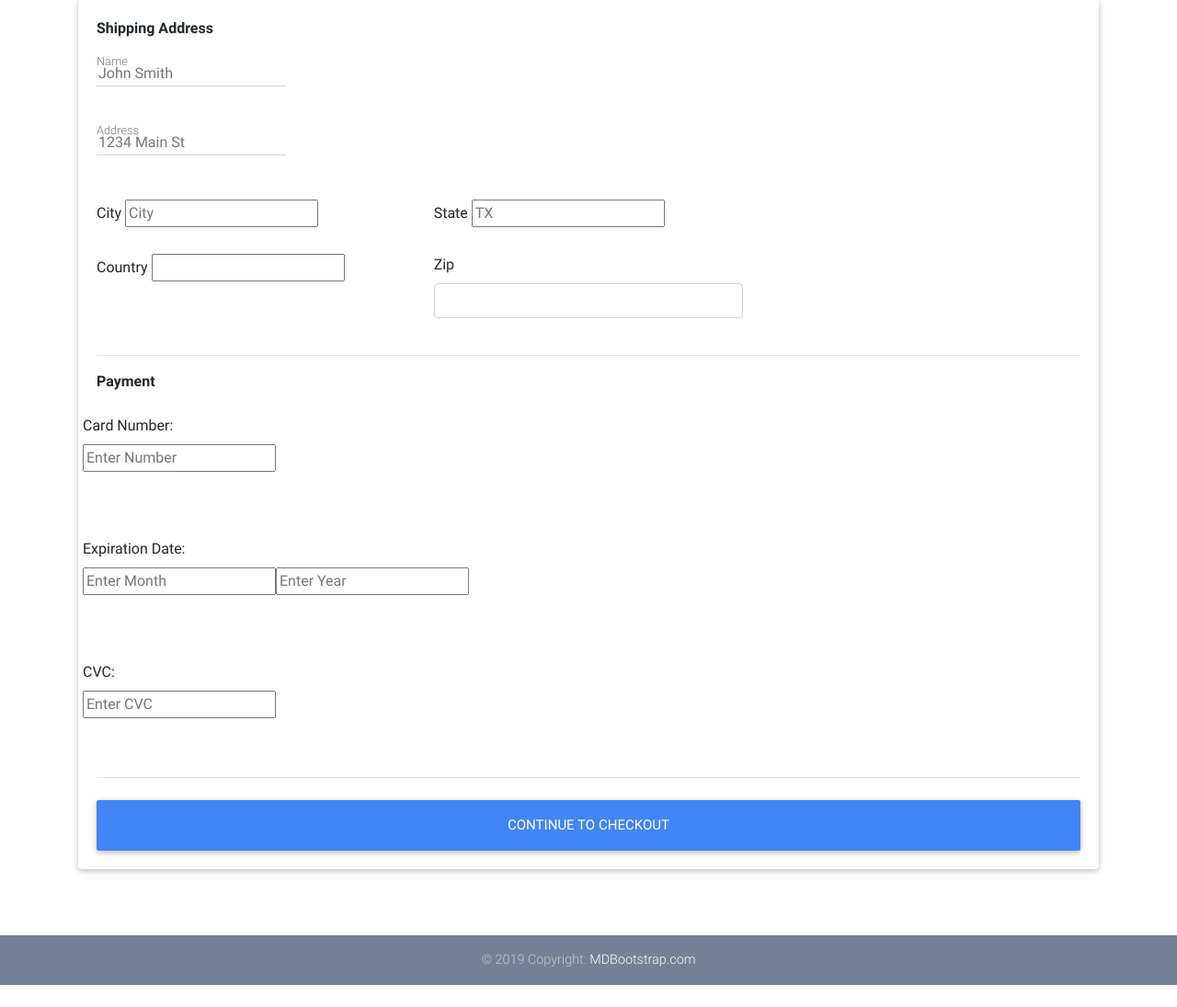
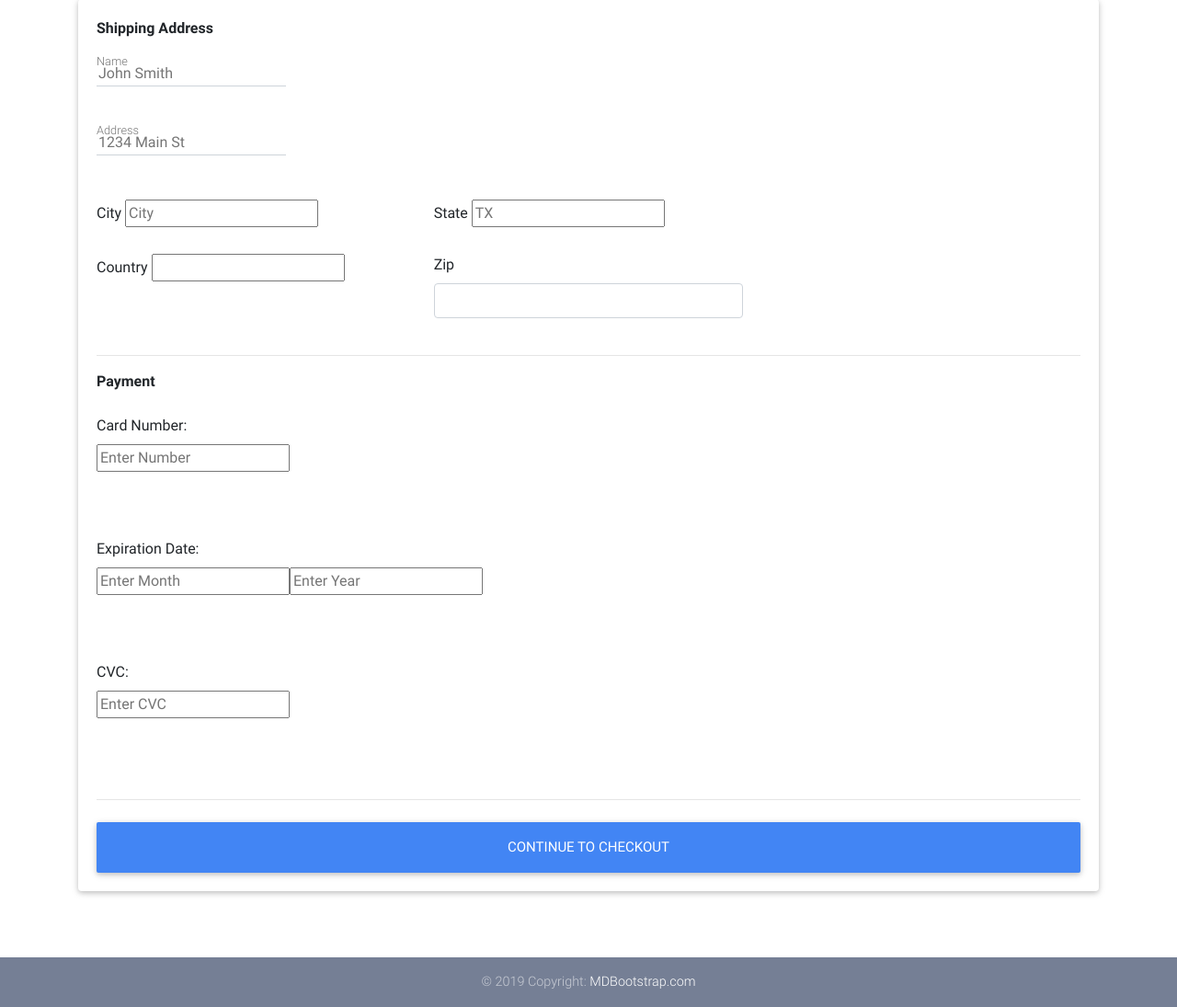
Before and after one commit to alexsonnysar/uh-se-ecommerce-app, a Django app: page /checkout/ in a window 1280 px wide. Shown: the part 279-1374 px from the top of the page at 92% size. Before the commit the page ends 1350 px from the top, so only its background shows below. Run offline with Django 3.2, Linux system fonts and the light colour scheme; some libraries are stand-ins or nearby versions.

Commit message:
Fixed column alignment on payment forms

```diff
--- a/templates/checkout-page.html
+++ b/templates/checkout-page.html
@@ -108,46 +108,22 @@
 
               <b>Payment</b>
 
-              <!-- <div class="row">
-                <div class="mb-5">
-                  <label for="text">Card Holder Name</label><br>
-                  {{ form.cardname }}
-                </div>
-              </div>
               <div class="row">
-                <div class="mb-5">
-                  <label for="number">Card Number</label><br>
-                  {{ form.cardnumber }}
-                </div>
-              </div>
-              <div class="row">
-                <div class="md-form mb-5">
-                  <label for="address" class="">Card Expiration Date</label><br><br><br>
-                  {{ form.cardexperiation }}
-                </div>
-              </div>
-              <div class="row">
-                <div class="mb-5">
-                  <label for="cvc">CVC</label><br>
-                  {{ form.cardcvc }}
-                </div>
-              </div> -->
-              <div class="row">
+                <div class="col-md-12 mb-4">
                   <div class="mb-5">
                     <br><label>Card Number:</label><br>
                     <input type="number" placeholder="Enter Number" required>
                   </div>
-              </div>
-              <div class="row">
+
                   <div class="mb-5">
                     <br><label>Expiration Date:</label><br>
                     <input type="number" placeholder="Enter Month"><input type="number" placeholder="Enter Year" required>
                   </div>
-              </div>
-              <div class="row">
+
                   <div class="mb-5">
                     <br><label>CVC:</label><br>
                     <input type="number" placeholder="Enter CVC" required>
+                  </div>
                 </div>
               </div>
 
```
Also changed, not shown: db.sqlite3. Lines whose indentation alone changed are shown as unchanged.
